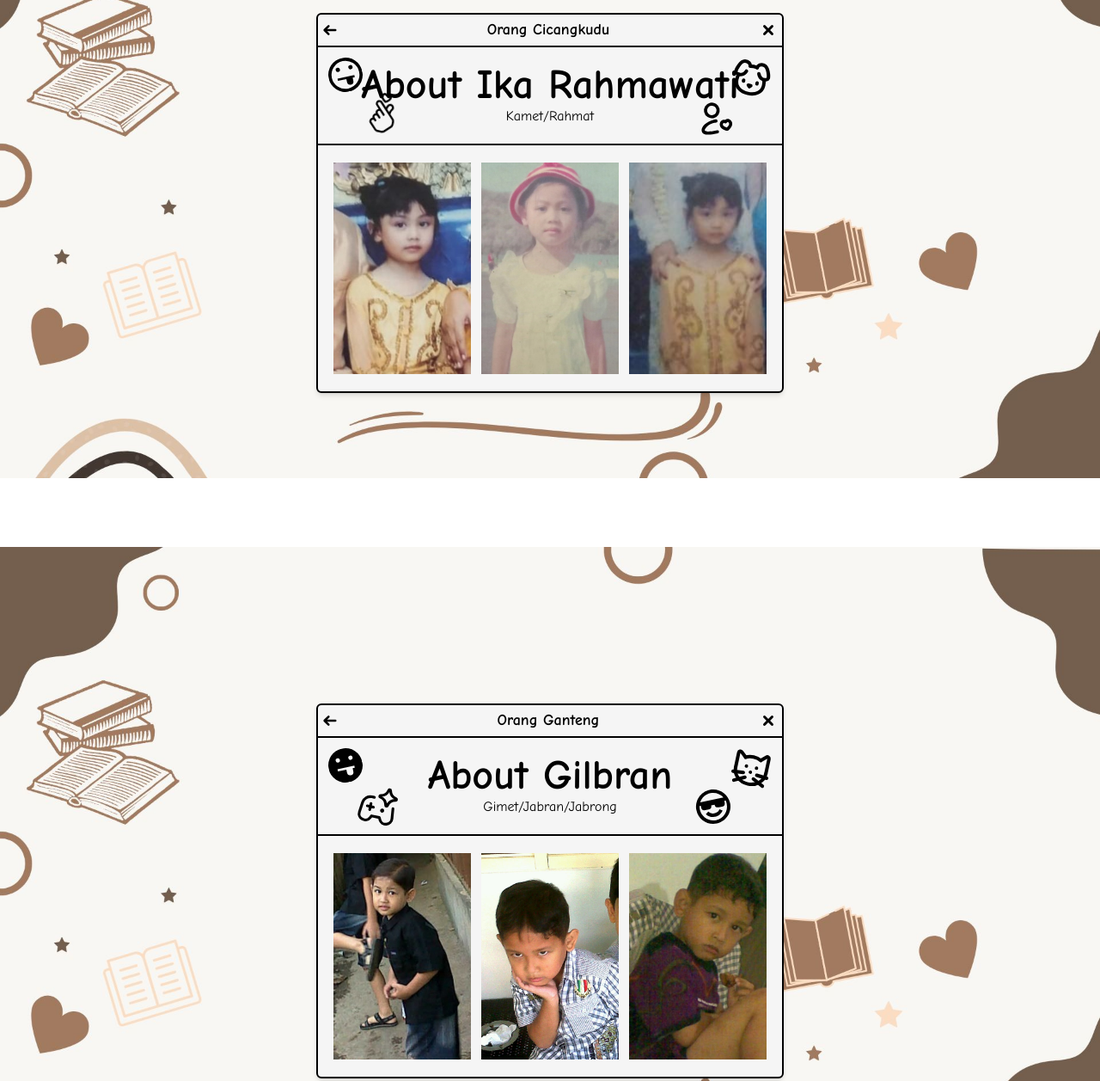
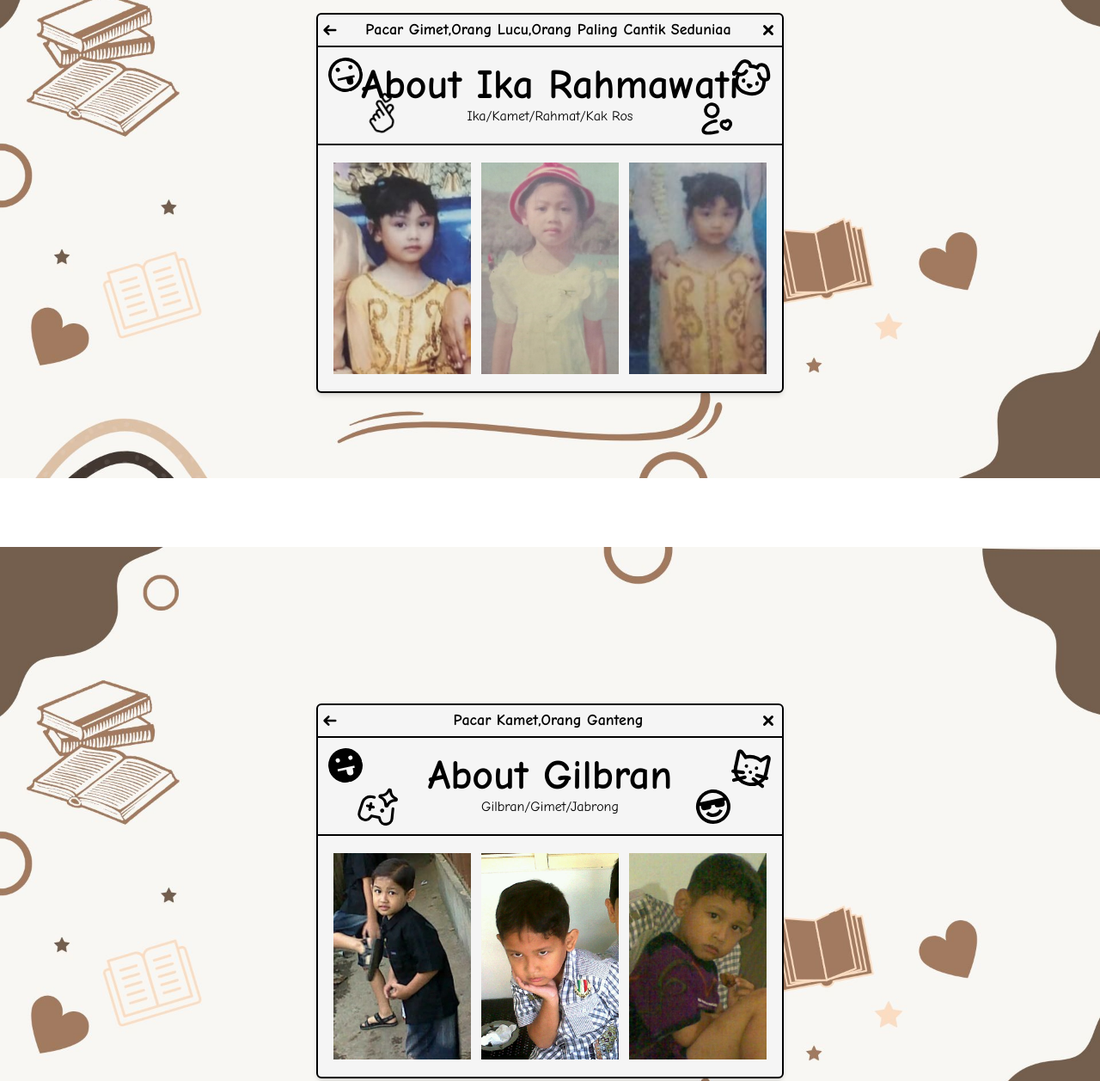
Before and after one commit to GilbranFahmi/GilbranFahmi.github.io, a plain HTML site: page Love-Letter-main/index.html in a window 1280 px wide. Shown: the part 964-2221 px from the top of the page at 86% size. Drawn offline with nearby package versions, Linux system fonts and the light colour scheme; a script that the page names is missing.

Commit message:
Update index.html

```diff
--- a/Love-Letter-main/index.html
+++ b/Love-Letter-main/index.html
@@ -97,7 +97,7 @@
                         <img class="w-5" src="icons/back.svg" alt="">
                     </div>
                     <div>
-                        <h1 class="font-extrabold text-lg">Orang Cicangkudu</h1>
+                        <h1 class="font-extrabold text-lg">Pacar Gimet,Orang Lucu,Orang Paling Cantik Seduniaa</h1>
                     </div>
                     <div>
                         <img class="w-6" src="icons/x.svg">
@@ -118,7 +118,7 @@
                     </div>
                     <div class="text-center py-5">
                         <h1 class="font-extrabold text-5xl">About Ika Rahmawati</h1>
-                        <p class="text-base">Kamet/Rahmat</p>
+                        <p class="text-base">Ika/Kamet/Rahmat/Kak Ros</p>
                     </div>
                 </div>
                 <!-- IMAGES -->
@@ -158,7 +158,7 @@
                         <img class="w-5" src="icons/back.svg" alt="">
                     </div>
                     <div>
-                        <h1 class="font-extrabold text-lg">Orang Ganteng</h1>
+                        <h1 class="font-extrabold text-lg">Pacar Kamet,Orang Ganteng</h1>
                     </div>
                     <div>
                         <img class="w-6" src="icons/x.svg" alt="">
@@ -179,7 +179,7 @@
                     </div>
                     <div class="text-center py-5">
                         <h1 class="font-extrabold text-5xl">About Gilbran</h1>
-                        <p class="text-base">Gimet/Jabran/Jabrong</p>
+                        <p class="text-base">Gilbran/Gimet/Jabrong</p>
                     </div>
                 </div>
                 <!-- IMAGES -->
@@ -233,7 +233,7 @@
                     </div>
 
                 </div>
-                <h1 class="text-center font-bold text-base">Akan berubah tergantung jawaban kamet</h1>
+                <h1 class="text-center font-bold text-base">Since November 14th, 2024</h1>
             </div>
 
 
```
